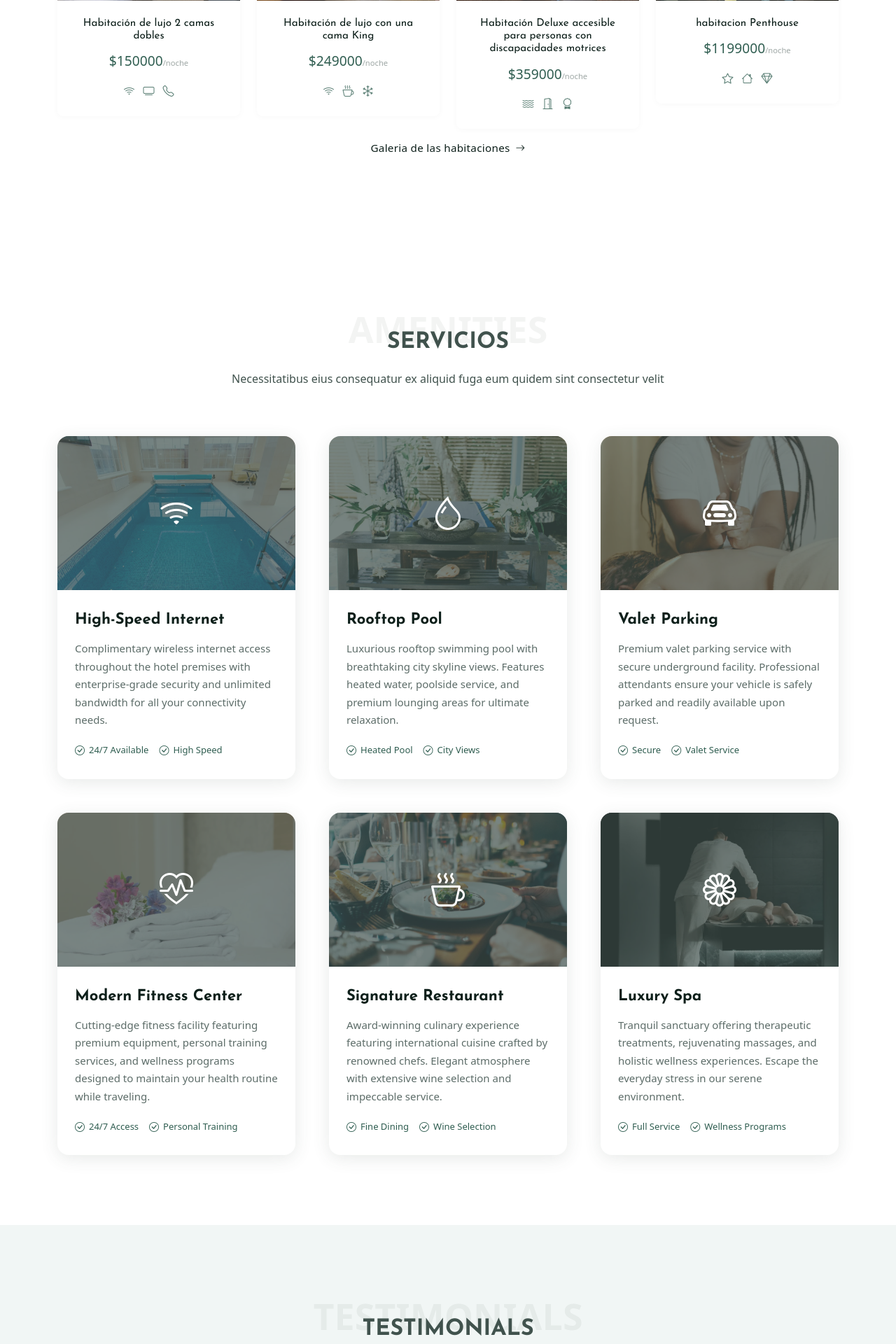
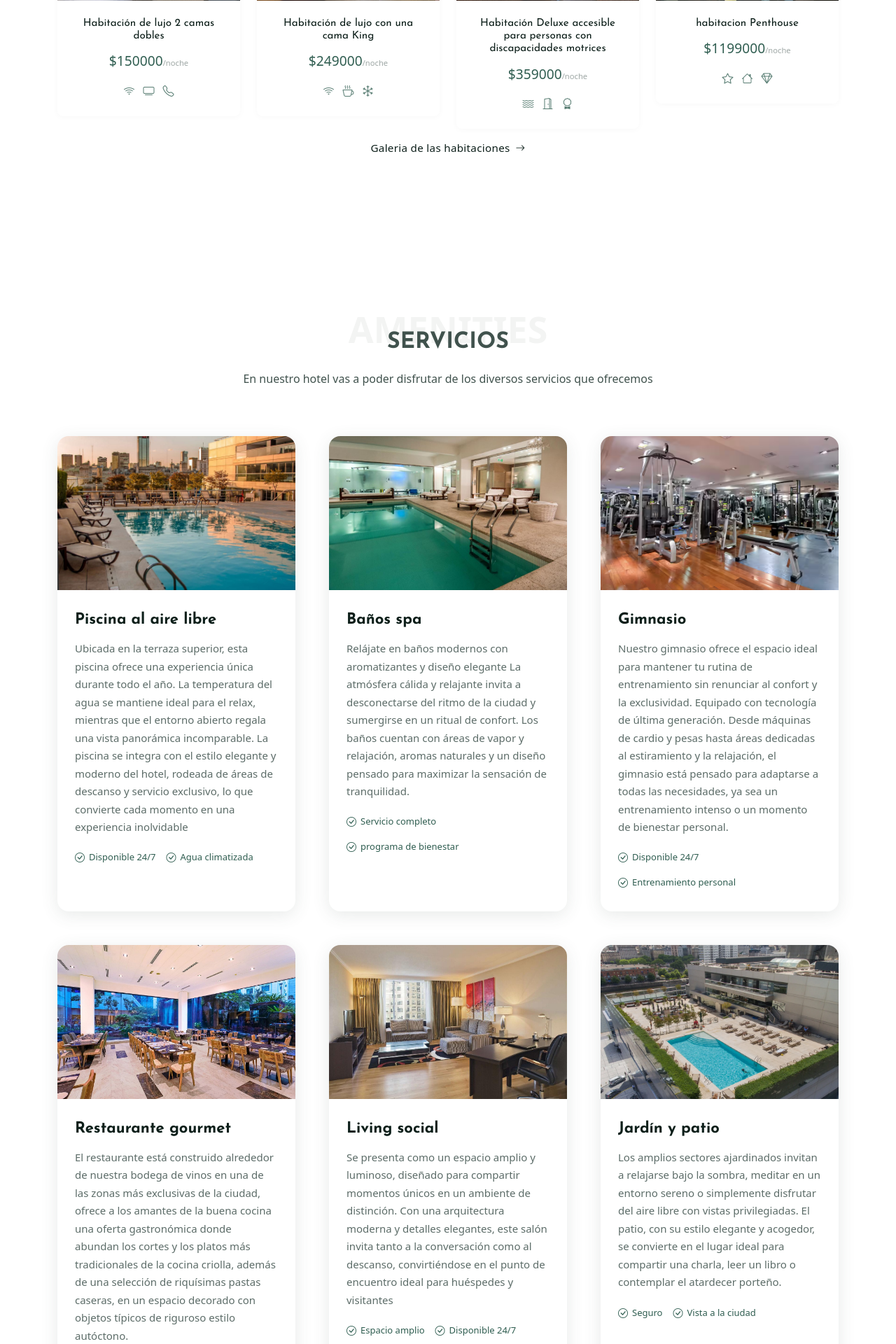
Before and after one commit to ValentinSomoza/Grupo-IDS-TP2, a Flask app: page / in a window 1280 px wide; the page is wider, and only the part inside the window is pictured. Shown: the part 1634-3554 px from the top of that part at 70% size. Run offline with Flask 3, Linux system fonts and the light colour scheme; some libraries are stand-ins or nearby versions.

Commit message:
#31: Agrego la información de servicios con sus imágenes

```diff
--- a/Frontend/templates/index.html
+++ b/Frontend/templates/index.html
@@ -15,7 +15,7 @@
 
         <div class="col-lg-6" data-aos="fade-right" data-aos-delay="200">
           <div class="hero-content">
-            <h1>Estancia Flask and Relax</h1>
+            <h1>Estancia Relax and Flax</h1>
             <p class="lead">Nos encontramos ubicados al lado del rio en el
               distrito de Puerto Madero, un área de muelles renovada con restaurantes y un parque
               con cabaña y vida silvestre. Es una magnífica elección para viajeros que vayan a
@@ -230,7 +230,7 @@
     <div class="container section-title" data-aos="fade-up">
       <span class="description-title">Amenities</span>
       <h2>Servicios</h2>
-      <p>Necessitatibus eius consequatur ex aliquid fuga eum quidem sint consectetur velit</p>
+      <p>En nuestro hotel vas a poder disfrutar de los diversos servicios que ofrecemos </p>
     </div><!-- End Section Title -->
 
     <div class="container" data-aos="fade-up" data-aos-delay="100">
@@ -240,17 +240,19 @@
         <div class="col-lg-4 col-md-6" data-aos="fade-up" data-aos-delay="100">
           <div class="facility-card">
             <div class="facility-image">
-              <img src="{{ url_for('static', filename='img/hotel/amenities-1.webp') }} " alt="Wireless Internet" class="img-fluid">
-              <div class="facility-overlay">
-                <i class="bi bi-wifi"></i>
-              </div>
+              <img src="{{ url_for('static', filename='img/hotel/amenities-1.jpg') }} " alt="Wireless Internet" class="img-fluid">
             </div>
             <div class="facility-info">
-              <h4>High-Speed Internet</h4>
-              <p>Complimentary wireless internet access throughout the hotel premises with enterprise-grade security and unlimited bandwidth for all your connectivity needs.</p>
+              <h4>Piscina al aire libre</h4>
+              <p>Ubicada en la terraza superior, esta piscina ofrece una experiencia
+                única durante todo el año. La temperatura del agua se mantiene ideal para
+                el relax, mientras que el entorno abierto regala una vista panorámica
+                incomparable. La piscina se integra con el estilo elegante y moderno del hotel,
+                rodeada de áreas de descanso y servicio exclusivo, lo que convierte cada momento
+                en una experiencia inolvidable</p>
               <div class="facility-features">
-                <span><i class="bi bi-check-circle"></i> 24/7 Available</span>
-                <span><i class="bi bi-check-circle"></i> High Speed</span>
+                <span><i class="bi bi-check-circle"></i> Disponible 24/7 </span>
+                <span><i class="bi bi-check-circle"></i> Agua climatizada</span>
               </div>
             </div>
           </div>
@@ -259,17 +261,18 @@
         <div class="col-lg-4 col-md-6" data-aos="fade-up" data-aos-delay="150">
           <div class="facility-card">
             <div class="facility-image">
-              <img src="{{ url_for('static', filename='img/hotel/amenities-3.webp') }} " alt="Swimming Pool" class="img-fluid">
-              <div class="facility-overlay">
-                <i class="bi bi-droplet"></i>
+              <img src="{{ url_for('static', filename='img/hotel/amenities-3.jpg') }} " alt="Swimming Pool" class="img-fluid">
               </div>
-            </div>
             <div class="facility-info">
-              <h4>Rooftop Pool</h4>
-              <p>Luxurious rooftop swimming pool with breathtaking city skyline views. Features heated water, poolside service, and premium lounging areas for ultimate relaxation.</p>
+              <h4>Baños spa</h4>
+              <p>Relájate en baños modernos con aromatizantes y diseño elegante La
+                atmósfera cálida y relajante invita a desconectarse del ritmo de la ciudad
+                y sumergirse en un ritual de confort. Los baños cuentan con áreas de vapor y
+                relajación, aromas naturales y un diseño pensado para maximizar la sensación
+                de tranquilidad.</p>
               <div class="facility-features">
-                <span><i class="bi bi-check-circle"></i> Heated Pool</span>
-                <span><i class="bi bi-check-circle"></i> City Views</span>
+                <span><i class="bi bi-check-circle"></i> Servicio completo</span>
+                <span><i class="bi bi-check-circle"></i> programa de bienestar</span>
               </div>
             </div>
           </div>
@@ -278,17 +281,19 @@
         <div class="col-lg-4 col-md-6" data-aos="fade-up" data-aos-delay="200">
           <div class="facility-card">
             <div class="facility-image">
-              <img src="{{ url_for('static', filename='img/hotel/amenities-5.webp') }} " alt="Valet Parking" class="img-fluid">
-              <div class="facility-overlay">
-                <i class="bi bi-car-front"></i>
-              </div>
+              <img src="{{ url_for('static', filename='img/hotel/amenities-5.avif') }} " alt="Valet Parking" class="img-fluid">
             </div>
             <div class="facility-info">
-              <h4>Valet Parking</h4>
-              <p>Premium valet parking service with secure underground facility. Professional attendants ensure your vehicle is safely parked and readily available upon request.</p>
+              <h4>Gimnasio</h4>
+              <p>Nuestro gimnasio ofrece el espacio ideal para mantener tu rutina
+                de entrenamiento sin renunciar al confort y la exclusividad. Equipado
+                con tecnología de última generación. Desde máquinas de cardio y pesas hasta
+                áreas dedicadas al estiramiento y la relajación, el gimnasio está pensado para
+                adaptarse a todas las necesidades, ya sea un entrenamiento intenso o un momento
+                de bienestar personal.</p>
               <div class="facility-features">
-                <span><i class="bi bi-check-circle"></i> Secure</span>
-                <span><i class="bi bi-check-circle"></i> Valet Service</span>
+                <span><i class="bi bi-check-circle"></i> Disponible 24/7</span>
+                <span><i class="bi bi-check-circle"></i> Entrenamiento personal</span>
               </div>
             </div>
           </div>
@@ -297,17 +302,19 @@
         <div class="col-lg-4 col-md-6" data-aos="fade-up" data-aos-delay="250">
           <div class="facility-card">
             <div class="facility-image">
-              <img src="{{ url_for('static', filename='img/hotel/amenities-2.webp') }} " alt="Fitness Center" class="img-fluid">
-              <div class="facility-overlay">
-                <i class="bi bi-heart-pulse"></i>
-              </div>
+              <img src="{{ url_for('static', filename='img/hotel/amenities-2.jpg') }} " alt="Fitness Center" class="img-fluid">
             </div>
             <div class="facility-info">
-              <h4>Modern Fitness Center</h4>
-              <p>Cutting-edge fitness facility featuring premium equipment, personal training services, and wellness programs designed to maintain your health routine while traveling.</p>
+              <h4>Restaurante gourmet</h4>
+              <p>El restaurante está construido alrededor de nuestra bodega de vinos
+                en una de las zonas más exclusivas de la ciudad, ofrece a los amantes de
+                la buena cocina una oferta gastronómica donde abundan los cortes y los platos
+                más tradicionales de la cocina criolla, además de una selección de riquísimas
+                pastas caseras, en un espacio decorado con objetos típicos de riguroso estilo
+                autóctono.</p>
               <div class="facility-features">
-                <span><i class="bi bi-check-circle"></i> 24/7 Access</span>
-                <span><i class="bi bi-check-circle"></i> Personal Training</span>
+                <span><i class="bi bi-check-circle"></i> Restaurante de alta cocina</span>
+                <span><i class="bi bi-check-circle"></i> Selección de vinos</span>
               </div>
             </div>
           </div>
@@ -316,17 +323,18 @@
         <div class="col-lg-4 col-md-6" data-aos="fade-up" data-aos-delay="300">
           <div class="facility-card">
             <div class="facility-image">
-              <img src="{{ url_for('static', filename='img/hotel/dining-2.webp') }} " alt="Fine Dining" class="img-fluid">
-              <div class="facility-overlay">
-                <i class="bi bi-cup-hot"></i>
-              </div>
+              <img src="{{ url_for('static', filename='img/hotel/dining-2.jpg') }} " alt="Fine Dining" class="img-fluid">
             </div>
             <div class="facility-info">
-              <h4>Signature Restaurant</h4>
-              <p>Award-winning culinary experience featuring international cuisine crafted by renowned chefs. Elegant atmosphere with extensive wine selection and impeccable service.</p>
+              <h4>Living social</h4>
+              <p>Se presenta como un espacio amplio y luminoso, diseñado para compartir
+                momentos únicos en un ambiente de distinción. Con una arquitectura moderna
+                y detalles elegantes, este salón invita tanto a la conversación como al
+                descanso, convirtiéndose en el punto de encuentro ideal para huéspedes
+                y visitantes</p>
               <div class="facility-features">
-                <span><i class="bi bi-check-circle"></i> Fine Dining</span>
-                <span><i class="bi bi-check-circle"></i> Wine Selection</span>
+                <span><i class="bi bi-check-circle"></i> Espacio amplio </span>
+                <span><i class="bi bi-check-circle"></i> Disponible 24/7</span>
               </div>
             </div>
           </div>
@@ -336,16 +344,17 @@
           <div class="facility-card">
             <div class="facility-image">
               <img src="{{ url_for('static', filename='img/hotel/amenities-4.webp') }} " alt="Spa Services" class="img-fluid">
-              <div class="facility-overlay">
-                <i class="bi bi-flower1"></i>
-              </div>
             </div>
             <div class="facility-info">
-              <h4>Luxury Spa</h4>
-              <p>Tranquil sanctuary offering therapeutic treatments, rejuvenating massages, and holistic wellness experiences. Escape the everyday stress in our serene environment.</p>
+              <h4>Jardín y patio</h4>
+              <p>Los amplios sectores ajardinados invitan a relajarse bajo la sombra,
+                meditar en un entorno sereno o simplemente disfrutar del aire libre con vistas
+                privilegiadas. El patio, con su estilo elegante y acogedor, se convierte en el
+                lugar ideal para compartir una charla, leer un libro o contemplar el atardecer
+                porteño.</p>
               <div class="facility-features">
-                <span><i class="bi bi-check-circle"></i> Full Service</span>
-                <span><i class="bi bi-check-circle"></i> Wellness Programs</span>
+                <span><i class="bi bi-check-circle"></i> Seguro</span>
+                <span><i class="bi bi-check-circle"></i> Vista a la ciudad </span>
               </div>
             </div>
           </div>
```
Also changed, not shown: Frontend/static/img/hotel/amenities-1.jpg (added), Frontend/static/img/hotel/amenities-2.jpg (added), Frontend/static/img/hotel/amenities-3.jpg (added), Frontend/static/img/hotel/amenities-4.webp, Frontend/static/img/hotel/amenities-5.avif (added), Frontend/static/img/hotel/dining-2.jpg (added).
